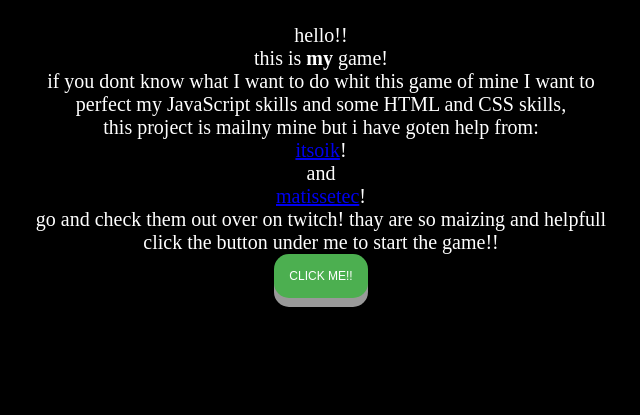
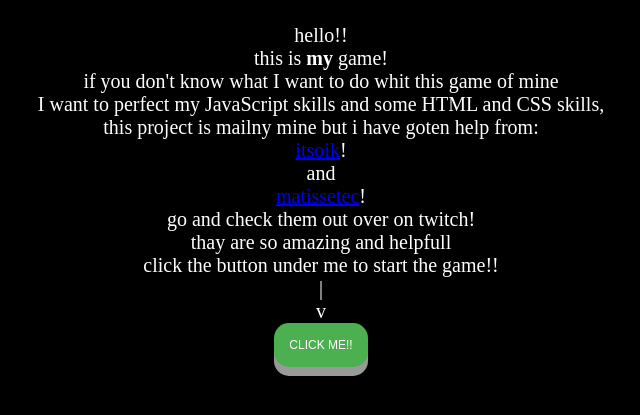
Before and after one commit to ttvchrisklar/game, a plain HTML site: page MainHTML.html in a window 1280 px wide. Shown: the part 77-492 px from the top of the page, without its empty margins (319-959 px from the left). Drawn offline with Linux system fonts and the light colour scheme.

Commit message:
fixt text

```diff
--- a/MainHTML.html
+++ b/MainHTML.html
@@ -84,10 +84,10 @@
 </header>
 <body>
         <h1> The Begining, Of The End.</h1>
-        <p id="intro" style="" class="center">hello!! <br> this is <strong>my</strong> game! <br> if you dont know what I want to do whit this game of mine
-        I want to <br> perfect my JavaScript skills and some HTML and CSS skills, <br> this project is mailny mine but i have goten help from:<br>
+        <p id="intro" style="" class="center">hello!! <br> this is <strong>my</strong> game! <br> if you don't know what I want to do whit this game of mine
+            <br>I want to perfect my JavaScript skills and some HTML and CSS skills, <br> this project is mailny mine but i have goten help from:<br>
         <a href="https://www.twitch.tv/itsoik" target="_blank">itsoik</a>!<br> and <br><a href="https://www.twitch.tv/matissetec" target="_blank">matissetec</a>!<br>
-        go and check them out over on twitch! thay are so maizing and helpfull <br> click the button under me to start the game!!<br>
+        go and check them out over on twitch!<br> thay are so amazing and helpfull <br> click the button under me to start the game!!<br>|<br>v<br>
     <button class="button" onclick="introdone()">CLICK ME!!</button></p>
 
         <div class="center" id="class_select1" style="display: none;">
```
